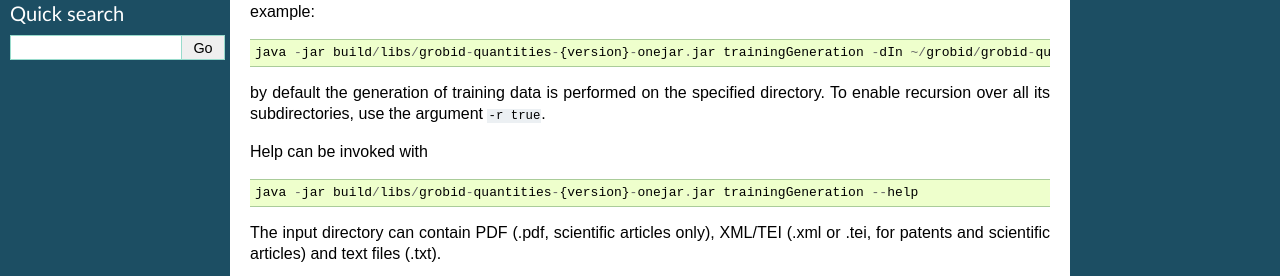
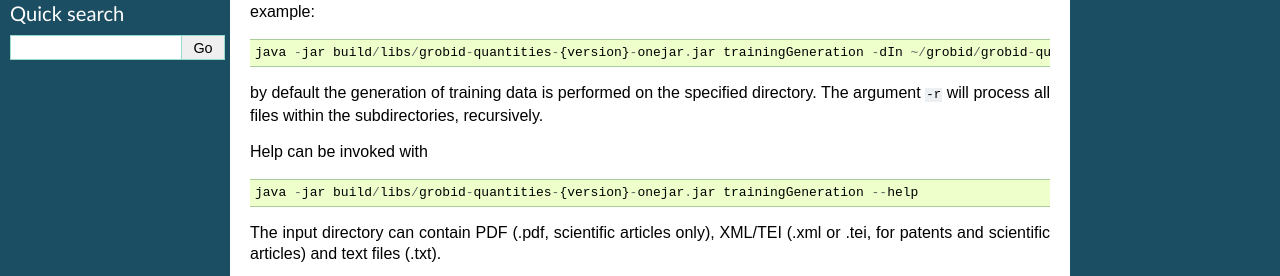
Before and after one commit to lfoppiano/grobid-quantities, a Sphinx documentation site: the page built from doc/training.rst, in a window 1280 px wide. Shown: the part 227-503 px from the top of the page. Built offline with Sphinx 7.4.7, drawn with Linux system fonts in a browser that asks for light colours.

Commit message:
improving recursive argument

```diff
--- a/doc/training.rst
+++ b/doc/training.rst
@@ -14,7 +14,8 @@ for example:
 ::
    java -jar build/libs/grobid-quantities-{version}-onejar.jar trainingGeneration -dIn ~/grobid/grobid-quantities/src/test/resources/ -dOut ~/test/
 
-by default the generation of training data is performed on the specified directory. To enable recursion over all its subdirectories, use the argument ``-r true``.
+by default the generation of training data is performed on the specified directory.
+The argument ``-r`` will process all files within the subdirectories, recursively.
 
 Help can be invoked with
 ::
```
Also changed, not shown: 1 other file.
